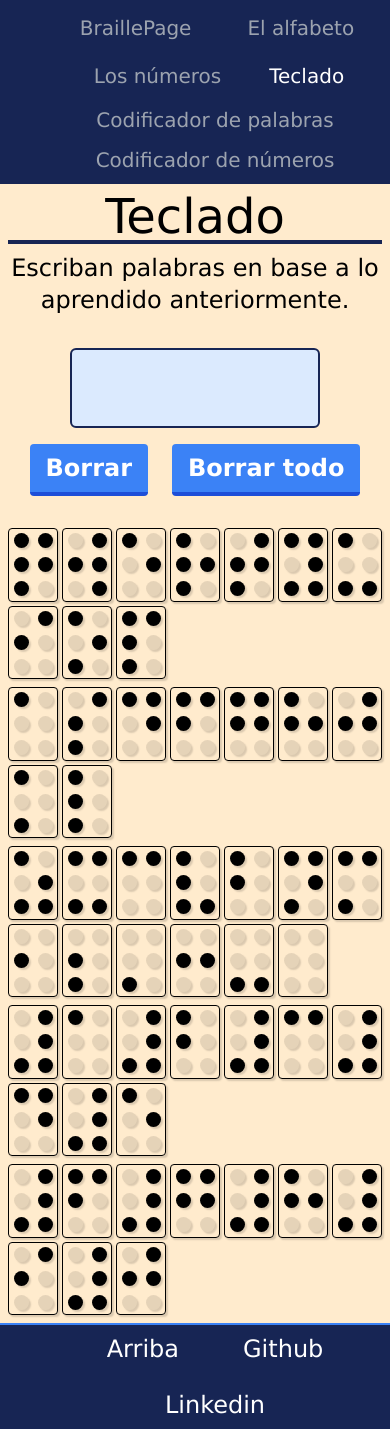
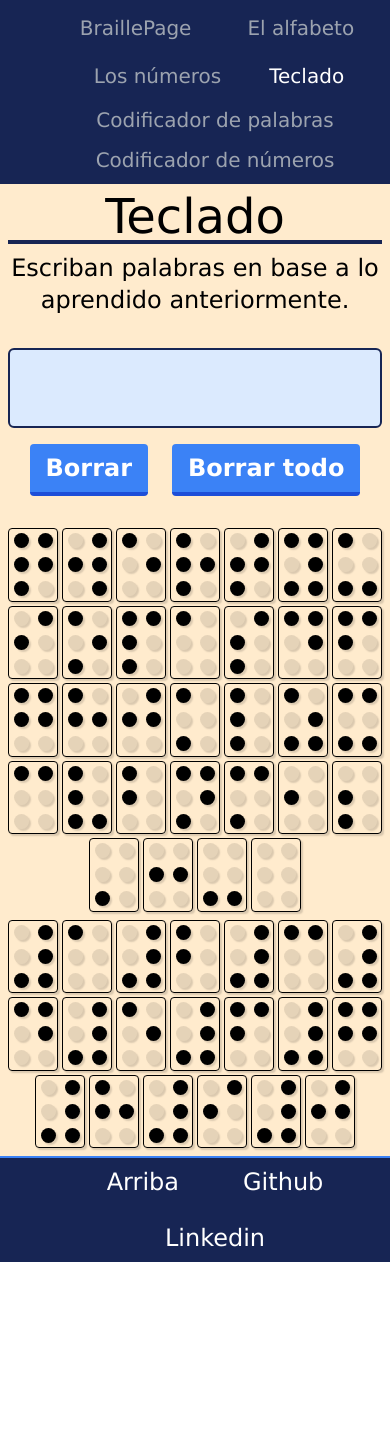
Before and after one commit to Schugu/BraillePage, a React (Vite) app: page /keyboard in a window 390 px wide. After the commit the page ends 1262 px from the top, so only its background shows below. Built offline with nearby package versions, Linux system fonts and the light colour scheme.

Commit message:
Add: Ajustes responsive para el keyboard

```diff
--- a/src/pages/keyboard/CharsToBraille.tsx
+++ b/src/pages/keyboard/CharsToBraille.tsx
@@ -26,7 +26,7 @@ export default function CharsToBraille({ cadenaParaCodificar, formato, handleCli
   });
 
   return (
-    <section className="flex flex-wrap gap-1">
+    <section className="flex flex-wrap gap-1 justify-center">
       {elementosBraille}
     </section>
   );
--- a/src/pages/keyboard/Keyboard.tsx
+++ b/src/pages/keyboard/Keyboard.tsx
@@ -27,8 +27,8 @@ export default function Keyboard() {
       </article>
 
       <article className='w-full flex flex-col gap-4 justify-center items-center'>
-        <p className='w-4/6 min-h-20 p-2 border-2 border-blue-950 bg-blue-100 text-blue-900 rounded-md'>{selectedChars}</p>
-        <div className='flex flex-wrap gap-6'>
+        <p className='w-full md:w-4/6 min-h-20 p-2 border-2 border-blue-950 bg-blue-100 text-blue-900 rounded-md'>{selectedChars}</p>
+        <div className='flex flex-wrap gap-6 justify-center'>
           <button onClick={handleRemoveLast}
             className='bg-blue-500 hover:bg-blue-400 text-white font-bold py-2 px-4 border-b-4 border-blue-700 hover:border-blue-500 rounded'>Borrar</button>
           <button onClick={handleClearAll}
@@ -38,14 +38,9 @@ export default function Keyboard() {
       </article>
 
       <article className='flex flex-col gap-2 items-center'>
-        <CharsToBraille cadenaParaCodificar="qwertyuiop" formato="chico" handleClick={handleClick} />
-        <CharsToBraille cadenaParaCodificar="asdfghjkl" formato="chico" handleClick={handleClick} />
-        <CharsToBraille cadenaParaCodificar="zxcvbnm,;.:- " formato="chico" handleClick={handleClick} />
-        <NumToBraille numerosParaCodificar='1 2 3 4 5' formato='chico' handleClick={handleClick} />
-        <NumToBraille numerosParaCodificar='6 7 8 9 0' formato='chico' handleClick={handleClick} />
-
+        <CharsToBraille cadenaParaCodificar="qwertyuiopasdfghjklzxcvbnm,;.:- " formato="chico" handleClick={handleClick} />
+        <NumToBraille numerosParaCodificar='1 2 3 4 5 6 7 8 9 0' formato='chico' handleClick={handleClick} />
       </article>
-
     </section>
   );
 }
--- a/src/pages/keyboard/NumToBraille.tsx
+++ b/src/pages/keyboard/NumToBraille.tsx
@@ -57,7 +57,7 @@ export default function NumToBraille({ numerosParaCodificar, formato, handleClic
   });
 
   return (
-    <section className="flex flex-wrap gap-1">
+    <section className="flex flex-wrap gap-1 justify-center">
       {elementosBraille.flat()}
     </section>
   );
```
